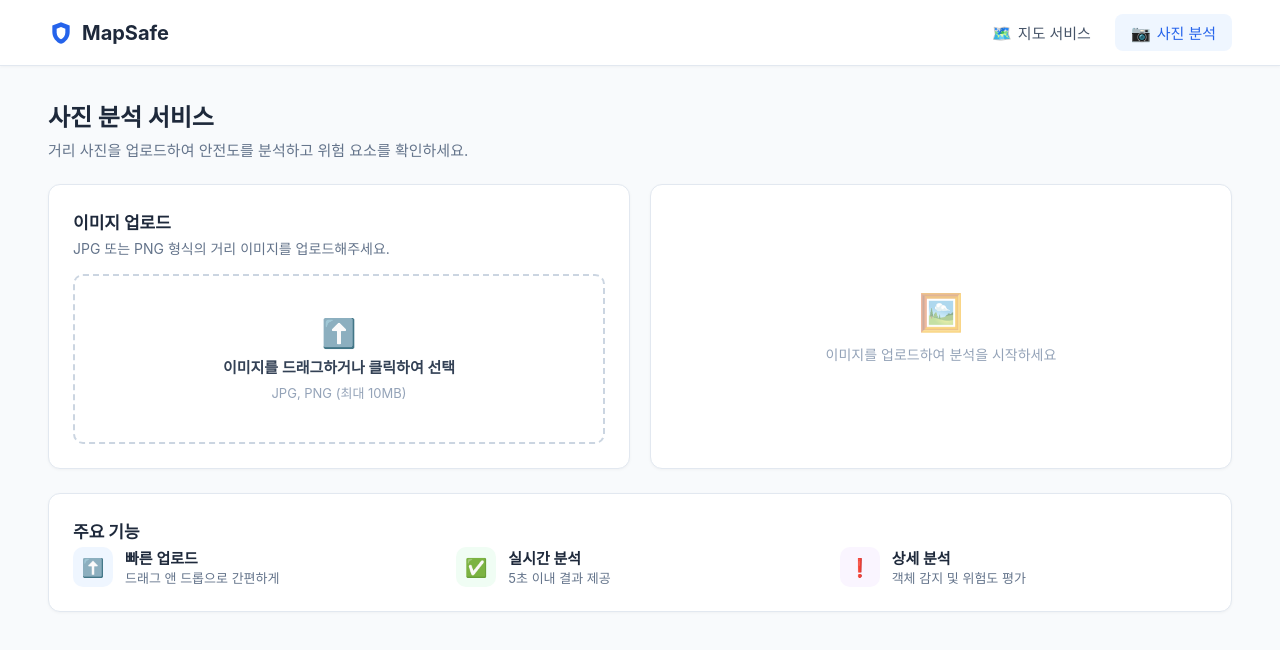
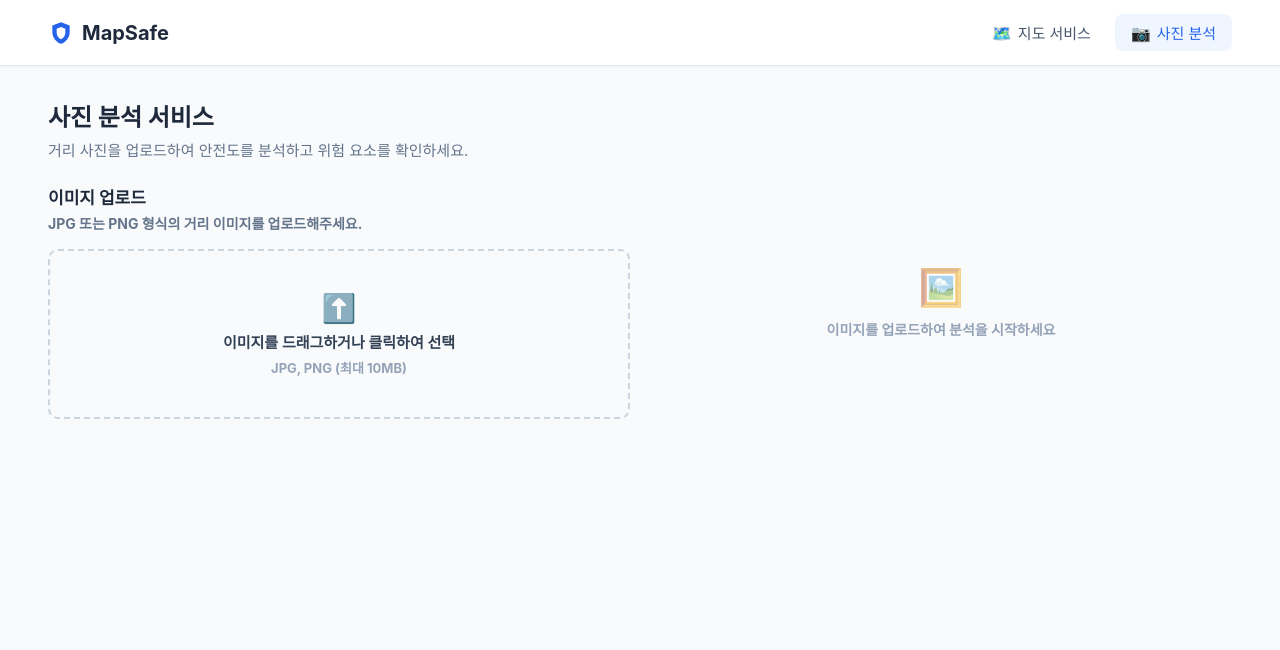
Before and after one commit to hs-2171028-seojunheo/MapSafe, a Vue app in the folder vue/: page /photo_analysis in a window 1280 px wide. Shown: the top 650 px of the page. Built offline with nearby package versions, Linux system fonts and the light colour scheme.

Commit message:
Fix front UI

```diff
--- a/vue/src/views/MapView.vue
+++ b/vue/src/views/MapView.vue
@@ -622,8 +622,8 @@ export default {
 
 #locationBtn {
   position: absolute;
-  top: 54px;
-  left: 12px;
+  top: 70px;
+  left: 16px;
   z-index: 9999;
 
   padding: 8px 14px;
--- a/vue/src/views/PhotoAnalysisView.vue
+++ b/vue/src/views/PhotoAnalysisView.vue
@@ -41,34 +41,6 @@
       <div v-if="explanation" class="xai-box">
         <h4>💡 AI 분석 근거 설명</h4>
         <p v-html="explanation"></p>
-      </div>
-    </div>
-
-    <!-- 주요 기능 카드 -->
-    <div class="features-card">
-      <h3 class="card-heading">주요 기능</h3>
-      <div class="features-row">
-        <div class="feature-item">
-          <div class="feature-icon feature-blue">⬆️</div>
-          <div>
-            <div class="feature-title">빠른 업로드</div>
-            <div class="feature-desc">드래그 앤 드롭으로 간편하게</div>
-          </div>
-        </div>
-        <div class="feature-item">
-          <div class="feature-icon feature-green">✅</div>
-          <div>
-            <div class="feature-title">실시간 분석</div>
-            <div class="feature-desc">5초 이내 결과 제공</div>
-          </div>
-        </div>
-        <div class="feature-item">
-          <div class="feature-icon feature-purple">❗</div>
-          <div>
-            <div class="feature-title">상세 분석</div>
-            <div class="feature-desc">객체 감지 및 위험도 평가</div>
-          </div>
-        </div>
       </div>
     </div>
   </div>
@@ -183,13 +155,6 @@ export default {
 
 .upload-card,
 .preview-card,
-.features-card {
-  background: white;
-  border: 1px solid #e2e8f0;
-  border-radius: 12px;
-  padding: 24px;
-  box-shadow: 0 1px 3px rgba(0, 0, 0, 0.04);
-}
 
 .card-heading {
   font-size: 17px;
@@ -317,51 +282,4 @@ export default {
   color: #555;
   line-height: 1.6;
 }
-
-/* 주요 기능 */
-.features-row {
-  display: grid;
-  grid-template-columns: repeat(3, 1fr);
-  gap: 16px;
-}
-
-.feature-item {
-  display: flex;
-  align-items: center;
-  gap: 12px;
-}
-
-.feature-icon {
-  width: 40px;
-  height: 40px;
-  border-radius: 10px;
-  display: flex;
-  align-items: center;
-  justify-content: center;
-  font-size: 18px;
-  flex-shrink: 0;
-}
-
-.feature-blue {
-  background: #eff6ff;
-}
-
-.feature-green {
-  background: #f0fdf4;
-}
-
-.feature-purple {
-  background: #faf5ff;
-}
-
-.feature-title {
-  font-weight: 600;
-  color: #1e293b;
-  font-size: 15px;
-}
-
-.feature-desc {
-  font-size: 13px;
-  color: #64748b;
-}
 </style>
```
